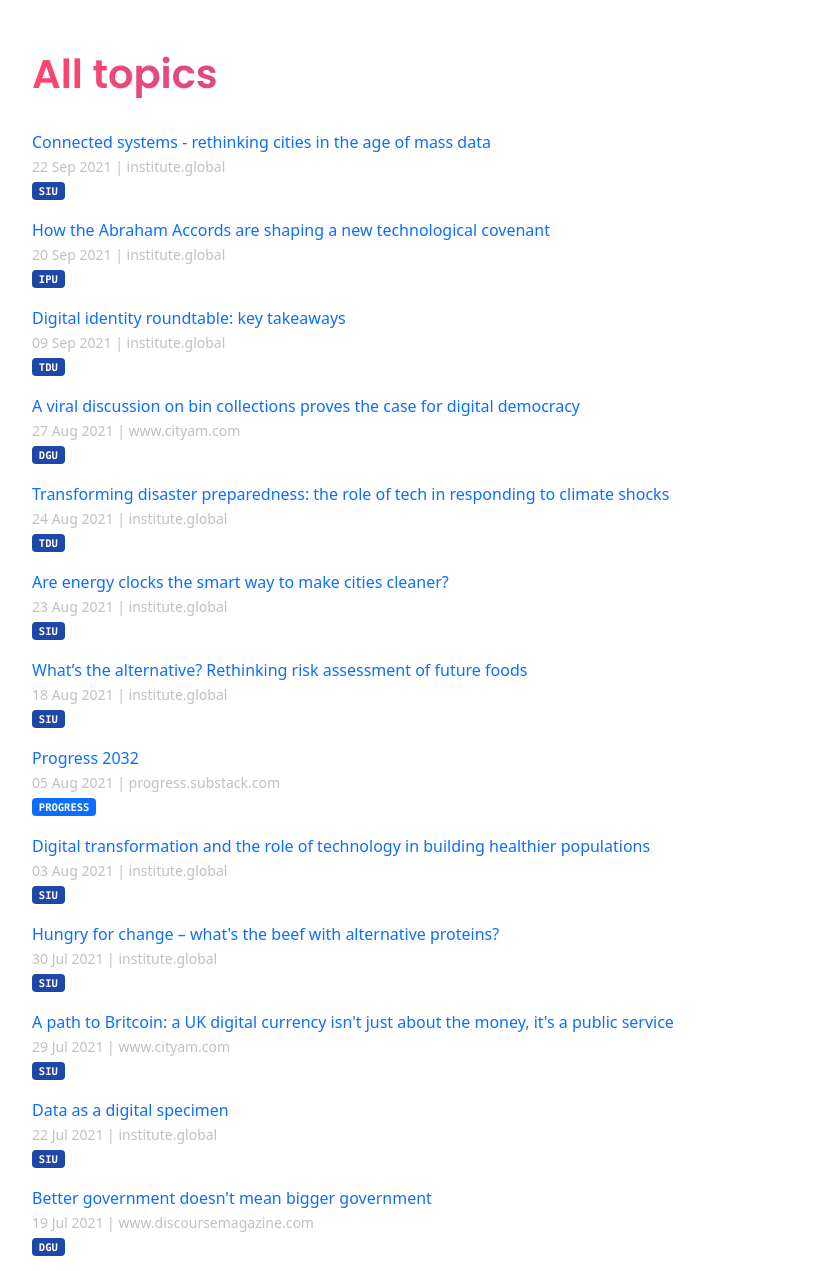
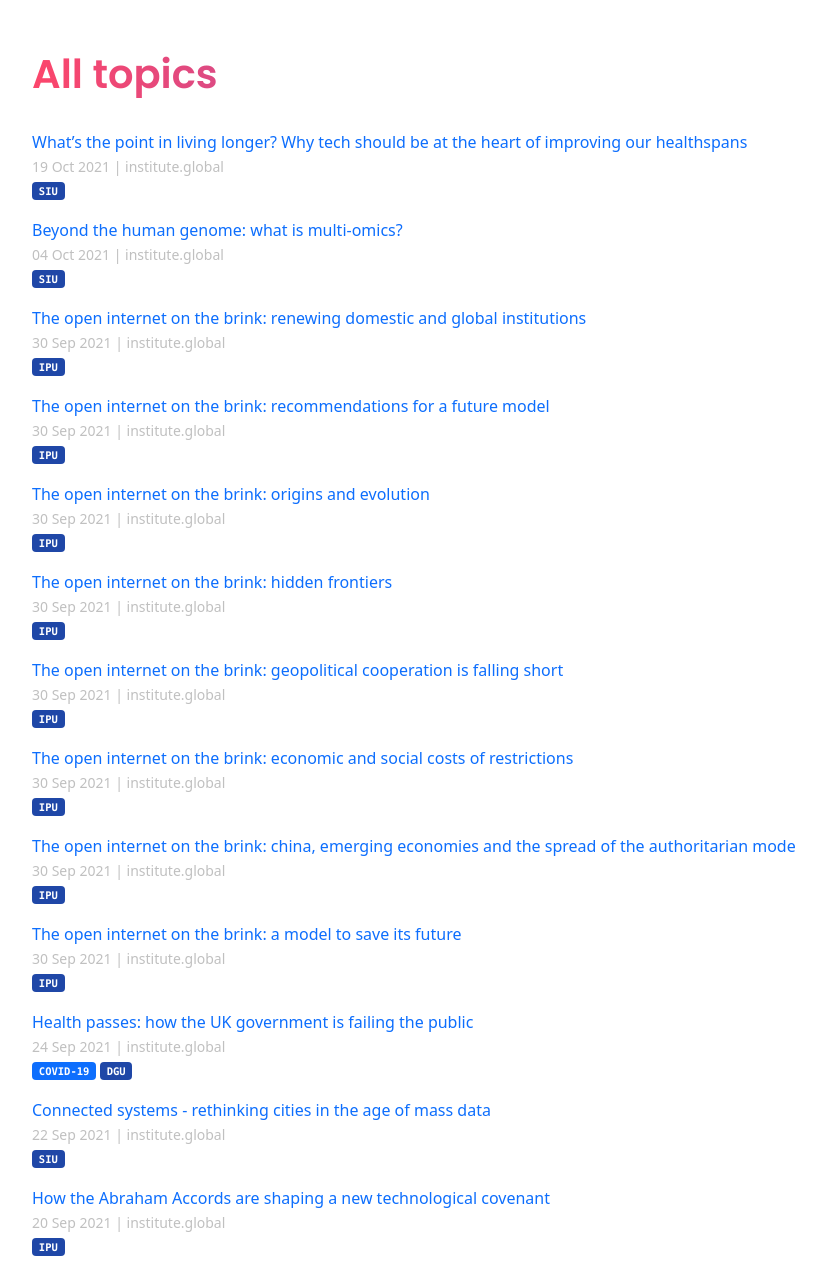
Before and after one commit to techpolicyio/techpolicyio.github.io, a Jekyll site: the page built from pages/home.md, in a window 1280 px wide and 1400 px high, scrolled down 764 px, cut to the strip 129-1400 px from the top of the window. Shown: the whole strip, without its empty margins (50-876 px from the left). Built offline with Jekyll 4.4.1, drawn with Linux system fonts in a browser that asks for light colours.

Commit message:
Update links.yml

```diff
--- a/_data/links.yml
+++ b/_data/links.yml
@@ -932,3 +932,48 @@
   url: https://institute.global/policy/digital-identity-roundtable-key-takeaways-0
   date: 2021-09-09
   unit: tdu
+- title: "Health passes: how the UK government is failing the public"
+  url: https://institute.global/policy/health-passes-how-uk-government-failing-public
+  date: 2021-09-24
+  unit: dgu
+  tags: covid-19
+- title: "The open internet on the brink: china, emerging economies and the spread of the authoritarian mode"
+  url: https://institute.global/policy/open-internet-brink-china-emerging-economies-and-spread-authoritarian-model
+  date: 2021-09-30
+  unit: ipu
+- title: "The open internet on the brink: recommendations for a future model"
+  url: https://institute.global/policy/open-internet-brink-recommendations-future-model
+  date: 2021-09-30
+  unit: ipu
+- title: "The open internet on the brink: economic and social costs of restrictions"
+  url: https://institute.global/policy/open-internet-brink-economic-and-social-costs-restrictions
+  date: 2021-09-30
+  unit: ipu
+- title: "The open internet on the brink: renewing domestic and global institutions"
+  url: https://institute.global/policy/open-internet-brink-renewing-domestic-and-global-institutions
+  date: 2021-09-30
+  unit: ipu
+- title: "The open internet on the brink: geopolitical cooperation is falling short"
+  url: https://institute.global/policy/open-internet-brink-geopolitical-cooperation-falling-short
+  date: 2021-09-30
+  unit: ipu
+- title: "The open internet on the brink: hidden frontiers"
+  url: https://institute.global/policy/open-internet-brink-hidden-frontiers
+  date: 2021-09-30
+  unit: ipu
+- title: "The open internet on the brink: origins and evolution"
+  url: https://institute.global/policy/open-internet-brink-origins-and-evolution
+  date: 2021-09-30
+  unit: ipu
+- title: "The open internet on the brink: a model to save its future"
+  url: https://institute.global/policy/open-internet-brink-model-save-its-future
+  date: 2021-09-30
+  unit: ipu
+- title: "Beyond the human genome: what is multi-omics?"
+  url: https://institute.global/policy/beyond-human-genome-what-multi-omics
+  date: 2021-10-04
+  unit: siu
+- title: "What’s the point in living longer? Why tech should be at the heart of improving our healthspans"
+  url: https://institute.global/policy/whats-point-living-longer-why-tech-should-be-heart-improving-our-healthspans
+  date: 2021-10-19
+  unit: siu
```
